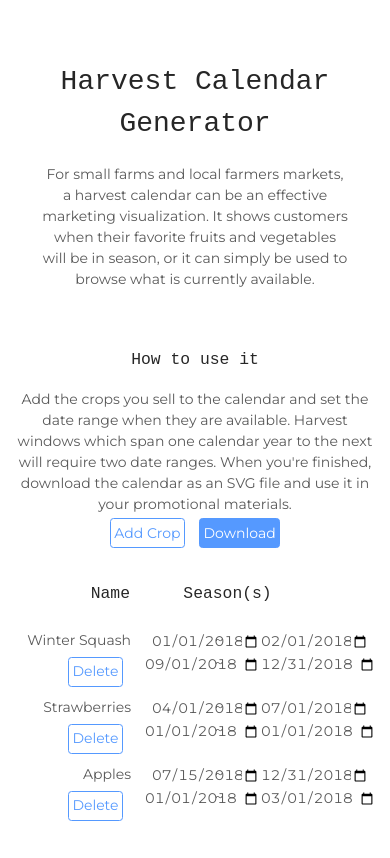
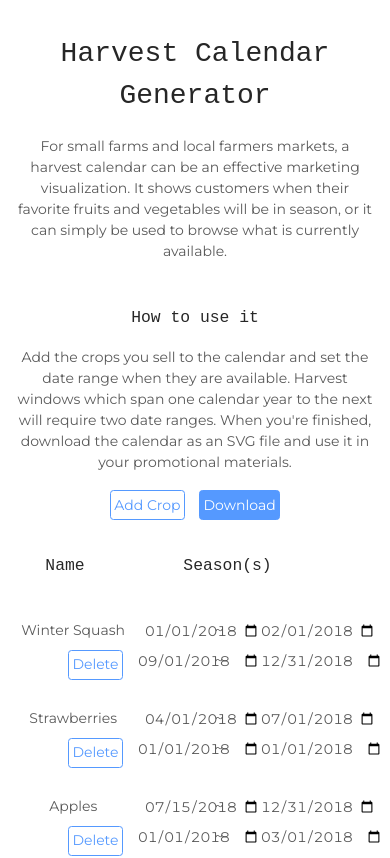
Before and after one commit to jgaehring/harvest-calendar-react, a React (Create React App) app: page / in a window 390 px wide. Shown: the top 858 px of the page. Built offline with nearby package versions, Linux system fonts and the light colour scheme; a web font is replaced by a local one.

Commit message:
readjust margins, padding, grid, alignment, etc

```diff
--- a/src/App.css
+++ b/src/App.css
@@ -8,6 +8,10 @@
   font-variant: tabular-nums;
   line-height: 1.5;
   color: rgba(0, 0, 0, 0.65);
+}
+
+p {
+  margin-bottom: 1em;
 }
 
 h1, h2, h3, h4, h5, h6, th {
@@ -23,7 +27,7 @@
 header {
   display: inline-block;
   max-width: 750px;
-  margin: 3em;
+  margin: 1em;
 }
 
 button, .btn {
@@ -56,6 +60,7 @@
 #instructions {
   grid-column: 1 / span 1;
   margin-left: 1em;
+  margin-bottom: 1em;
 }
 
 #form {
--- a/src/Form.css
+++ b/src/Form.css
@@ -2,7 +2,7 @@
   display: grid;
   grid-column: 2 / span 3;
   grid-template-columns: repeat(12, 1fr);
-  margin-bottom: .5em;
+  margin-bottom: 1.5em;
 }
 
 .col-hd {
@@ -15,13 +15,17 @@
 
 .name {
   grid-column: 1 / span 3;
-  text-align: right;
+  text-align: center;
+}
+
+.name:not(.col-hd) {
+  margin: .25em .5em;
 }
 
 .name input {
   border: none;
   margin: 0 1em;
-  text-align: right;
+  text-align: center;
   max-width: 90%;
 }
 
@@ -45,17 +49,18 @@
   text-align: left;
 }
 
+.season:not(.col-hd) {
+  position: relative;
+  margin: .25em .5em;
+}
+
 .season-one {
-  position: relative;
   grid-column: 4 / span 4;
   padding: 0 .5em;
-  margin: 0 1em;
 }
 
 .season-two {
-  position: relative;
   grid-column: 8 / span 4;
-  margin: 0 1em;
 }
 
 .delete {
@@ -85,6 +90,7 @@
   .delete {
     grid-column: 11 / span 2;
     order: 3;
+    text-align: left;
   }
 }
 
@@ -94,12 +100,16 @@
     order: 1;
   }
   .season-one {
-    grid-column: 4 / span 9;
+    grid-column: 4 / span 8;
     order: 2;
   }
   .season-two {
-    grid-column: 4 / span 9;
+    grid-column: 4 / span 8;
     order: 4;
+  }
+  .delete {
+    grid-column: 12 / span 1;
+    order: 3;
   }
 }
 
--- a/src/Form.js
+++ b/src/Form.js
@@ -26,7 +26,7 @@
                 placeholder="Add crop name"
               />
             </div>
-            <div className="season-one">
+            <div className="season season-one">
               <input
                 className="date start"
                 type="date"
@@ -55,7 +55,7 @@
                 }
               />
             </div>
-            <div className="season-two">
+            <div className="season season-two">
               <input
                 className="date start"
                 type="date"
```
